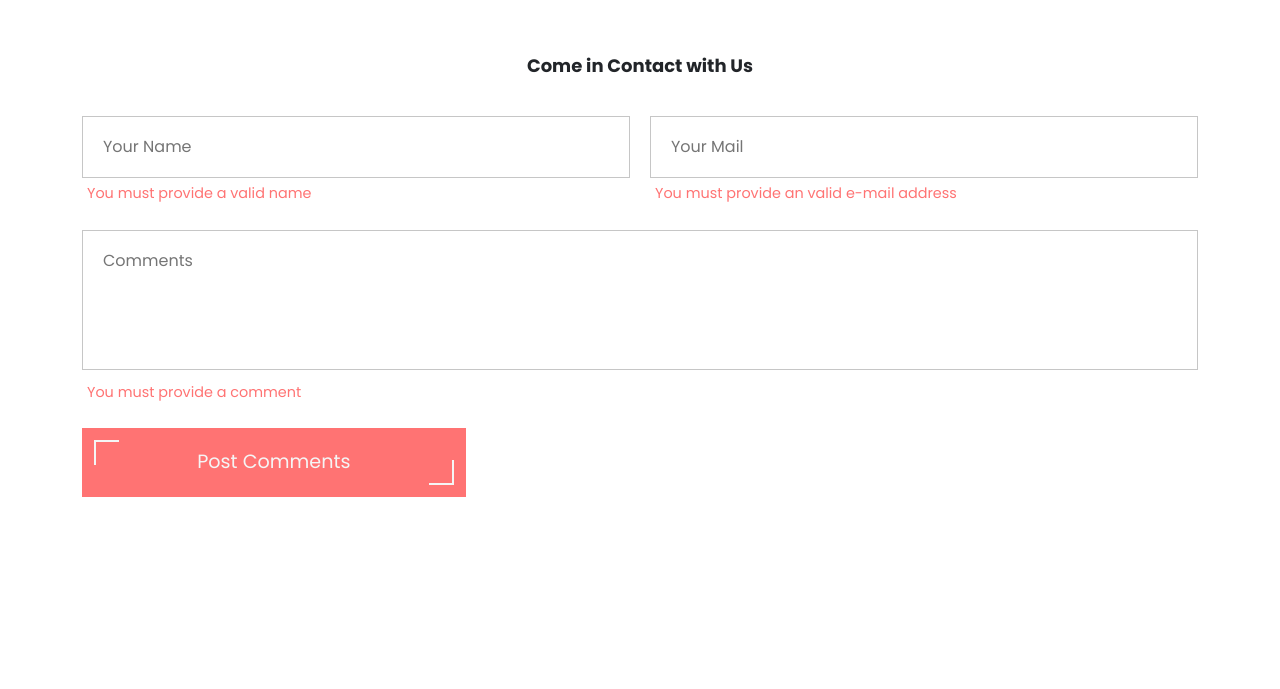
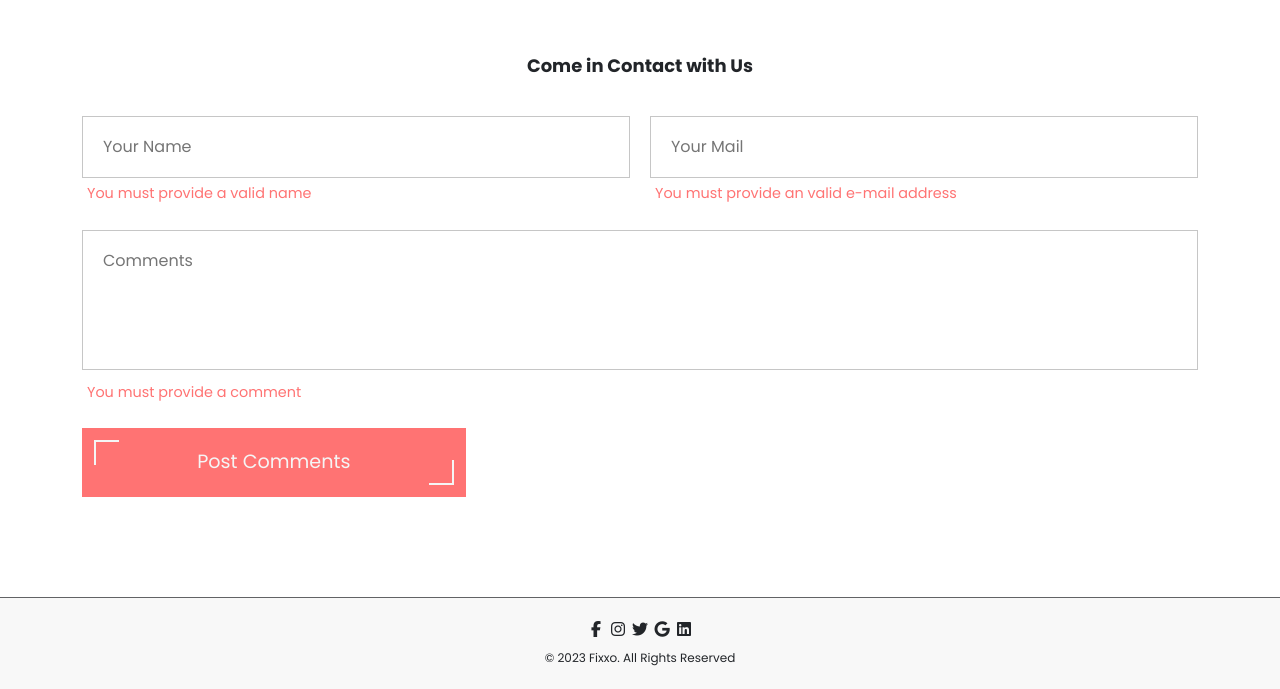
Before and after one commit to Jonathan-D-L/fixxo, a plain HTML site: page contact.html in a window 1280 px wide. Shown: the part 517-1206 px from the top of the page. Before the commit the page ends 1114 px from the top, so only its background shows below. Drawn offline with nearby package versions, Linux system fonts and the light colour scheme.

Commit message:
fixxo added footer to contact

```diff
--- a/contact.html
+++ b/contact.html
@@ -1,14 +1,19 @@
 <!DOCTYPE html>
 <html lang="sv-se">
+
 <head>
     <meta charset="UTF-8">
     <meta name="viewport" content="width=device-width, initial-scale=1.0">
     <link rel="stylesheet" href="https://kit.fontawesome.com/41c8b474e2.css" crossorigin="anonymous">
-    <link href="https://cdn.jsdelivr.net/npm/bootstrap@5.3.0-alpha1/dist/css/bootstrap.min.css" rel="stylesheet" integrity="sha384-GLhlTQ8iRABdZLl6O3oVMWSktQOp6b7In1Zl3/Jr59b6EGGoI1aFkw7cmDA6j6gD" crossorigin="anonymous">
-    <script defer src="https://cdn.jsdelivr.net/npm/bootstrap@5.3.0-alpha1/dist/js/bootstrap.bundle.min.js" integrity="sha384-w76AqPfDkMBDXo30jS1Sgez6pr3x5MlQ1ZAGC+nuZB+EYdgRZgiwxhTBTkF7CXvN" crossorigin="anonymous"></script>
+    <link href="https://cdn.jsdelivr.net/npm/bootstrap@5.3.0-alpha1/dist/css/bootstrap.min.css" rel="stylesheet"
+        integrity="sha384-GLhlTQ8iRABdZLl6O3oVMWSktQOp6b7In1Zl3/Jr59b6EGGoI1aFkw7cmDA6j6gD" crossorigin="anonymous">
+    <script defer src="https://cdn.jsdelivr.net/npm/bootstrap@5.3.0-alpha1/dist/js/bootstrap.bundle.min.js"
+        integrity="sha384-w76AqPfDkMBDXo30jS1Sgez6pr3x5MlQ1ZAGC+nuZB+EYdgRZgiwxhTBTkF7CXvN"
+        crossorigin="anonymous"></script>
     <link rel="stylesheet" href="css/style.min.css">
     <title>Contact Us - Fixxo.</title>
 </head>
+
 <body>
     <!-- header -->
     <header>
@@ -57,7 +62,9 @@
 
     <!-- google maps -->
     <section class="google-maps">
-            <iframe src="https://www.google.com/maps/embed?pb=!1m18!1m12!1m3!1d2043.8080835943726!2d18.132484717443848!3d59.18578689999999!2m3!1f0!2f0!3f0!3m2!1i1024!2i768!4f13.1!3m3!1m2!1s0x465f7b9074a99c31%3A0x33fb23ace1ef639c!2sNordkapsv%C3%A4gen%201%2C%20136%2058%20Haninge!5e0!3m2!1ssv!2sse!4v1676467041988!5m2!1ssv!2sse" allowfullscreen="" loading="lazy" referrerpolicy="no-referrer-when-downgrade"></iframe>
+        <iframe
+            src="https://www.google.com/maps/embed?pb=!1m18!1m12!1m3!1d2043.8080835943726!2d18.132484717443848!3d59.18578689999999!2m3!1f0!2f0!3f0!3m2!1i1024!2i768!4f13.1!3m3!1m2!1s0x465f7b9074a99c31%3A0x33fb23ace1ef639c!2sNordkapsv%C3%A4gen%201%2C%20136%2058%20Haninge!5e0!3m2!1ssv!2sse!4v1676467041988!5m2!1ssv!2sse"
+            allowfullscreen="" loading="lazy" referrerpolicy="no-referrer-when-downgrade"></iframe>
     </section>
 
 
@@ -70,7 +77,7 @@
                     <input id="name" name="name" type="text" placeholder="Your Name">
                     <div class="error">You must provide a valid name</div>
                 </div>
-                    <div  class="contact-form-email">
+                <div class="contact-form-email">
                     <input id="email" name="email" type="email" placeholder="Your Mail">
                     <div class="error">You must provide an valid e-mail address</div>
                 </div>
@@ -84,8 +91,23 @@
         </div>
     </section>
 
-
+    <!-- footer -->
+    <section class="footer">
+        <div class="links">
+            <nav class="menu-icons">
+                <a class="menu-link" href="#"><i class="fa-brands fa-facebook-f"></i></a>
+                <a class="menu-link" href="#"><i class="fa-brands fa-instagram"></i></a>
+                <a class="menu-link" href="#"><i class="fa-brands fa-twitter"></i></a>
+                <a class="menu-link" href="#"><i class="fa-brands fa-google"></i></a>
+                <a class="menu-link" href="#"><i class="fa-brands fa-linkedin"></i></a>
+            </nav>
+            <nav class="copy-rigth">
+                <a class="menu-link" href="#">© 2023 Fixxo. All Rights Reserved</a>
+            </nav>
+        </div>
+    </section>
 
     <script src="js/script.js"></script>
 </body>
+
 </html>
```
Also changed, not shown: index.html (+1 -0 lines). Lines whose indentation alone changed are shown as unchanged.
